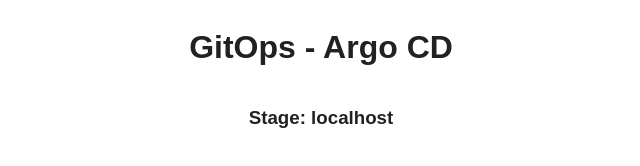
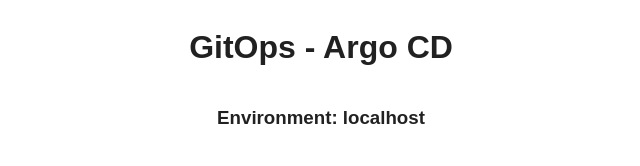
Before and after one commit to songvut365/gitops-argocd, a plain HTML site: page app/index.html in a window 1280 px wide. Shown: the whole page, without its empty margins (319-959 px from the left). Drawn offline with Linux system fonts and the light colour scheme.

Commit message:
change env description word

```diff
--- a/app/index.html
+++ b/app/index.html
@@ -26,7 +26,7 @@
         .then(txt => {
             var env = txt.split("=")[1]
             console.log(env)
-            stage.innerHTML = "Stage: " + env
+            stage.innerHTML = "Environment: " + env
         })
     </script>
 </body>
```
